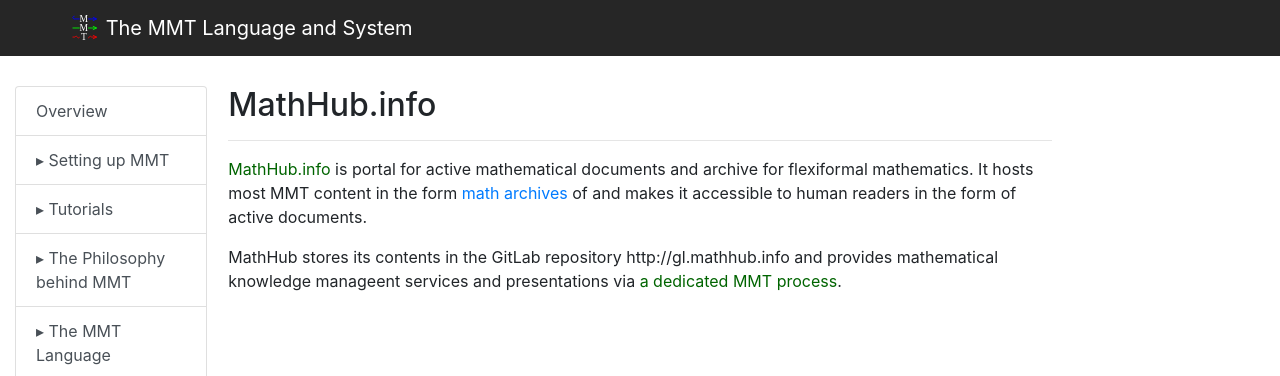
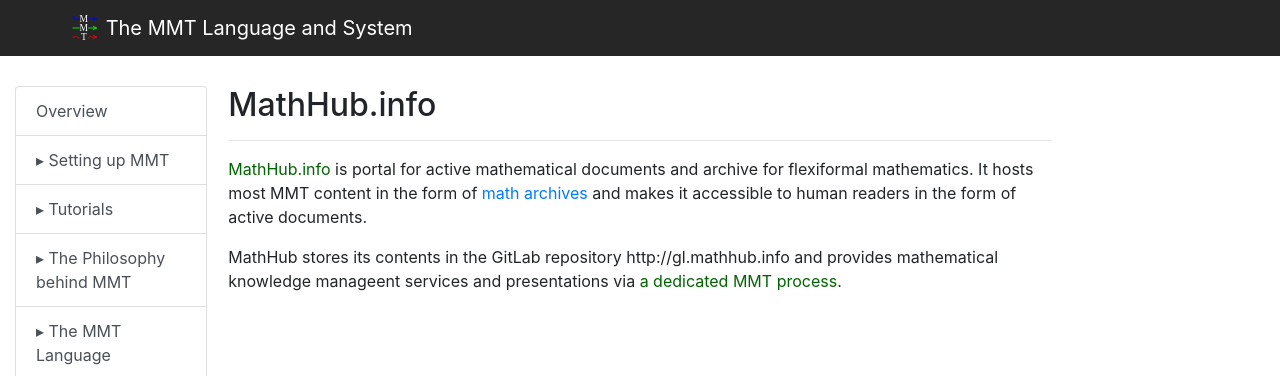
Before and after one commit to UniFormal/uniformal.github.io, a Jekyll site: the page built from doc/applications/mathhub.md, in a window 1280 px wide. Shown: the top 376 px of the page. Built offline with Jekyll 4.4.1, drawn with Linux system fonts in a browser that asks for light colours.

Commit message:
fix word order typo

```diff
--- a/doc/applications/mathhub.md
+++ b/doc/applications/mathhub.md
@@ -4,8 +4,8 @@
 ---
 
 [MathHub.info](http://mathhub.info) is portal for active mathematical documents and
-archive for flexiformal mathematics. It hosts most MMT content in the form
-[math archives](archives) of and makes it accessible to human readers in the
+archive for flexiformal mathematics. It hosts most MMT content in the form of
+[math archives](archives) and makes it accessible to human readers in the
 form of active documents.
 
 MathHub stores its contents in the GitLab repository http://gl.mathhub.info and provides
```
